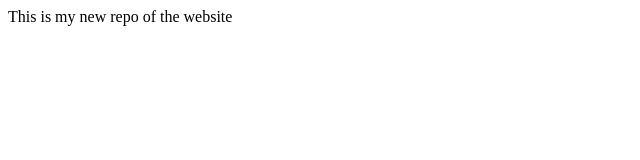
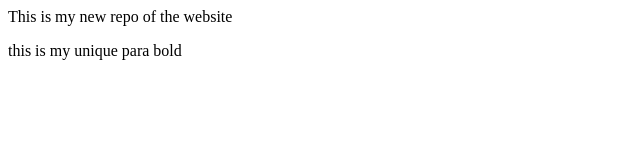
Before and after one commit to ayeshaarif-16/project-2510g1, a plain HTML site: page index.html in a window 1280 px wide. Shown: the whole page, without its empty margins (0-640 px from the left). Drawn offline with Linux system fonts and the light colour scheme.

Commit message:
new para bold

```diff
--- a/index.html
+++ b/index.html
@@ -1 +1,2 @@
 <p>This is my new repo of the website</p>
+<p>this is my unique para bold</p>
```
